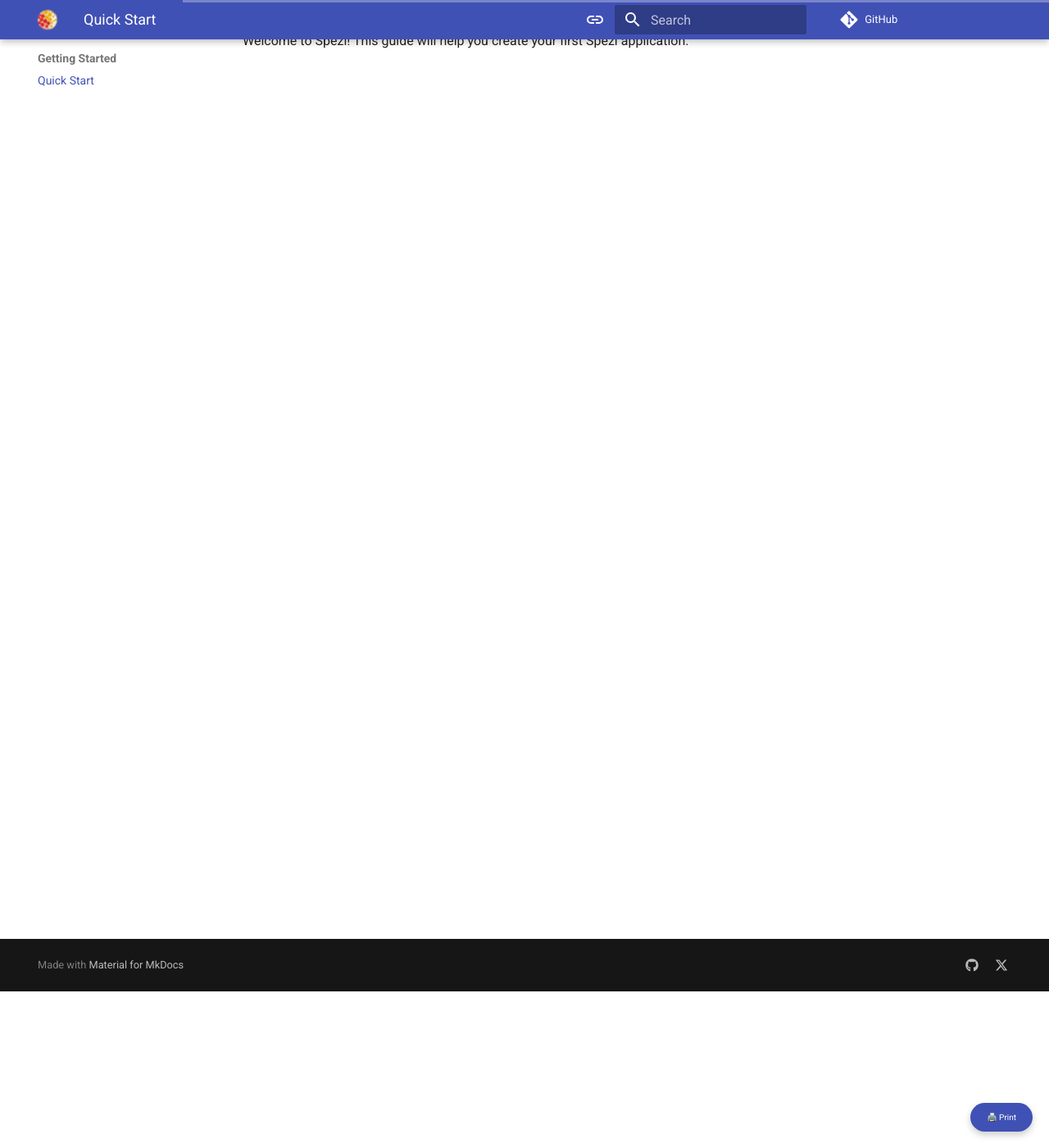
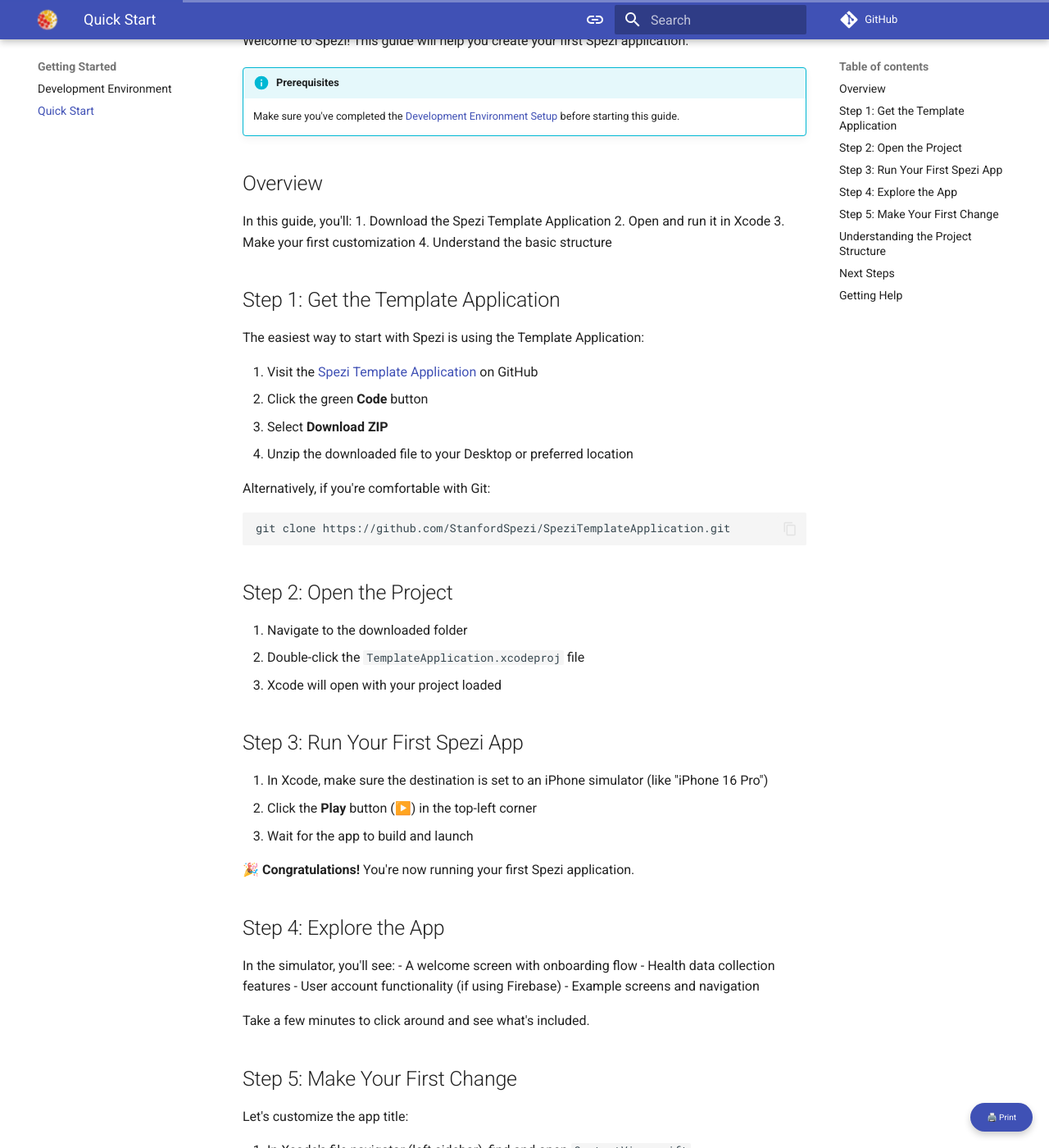
Before and after one commit to StanfordSpezi/learnspezi, an MkDocs documentation site: the page built from docs/getting-started/quick-start.md, in a window 1280 px wide and 1400 px high, scrolled down 191 px. Shown: the whole window at 82% size. Built offline with MkDocs 1.6.1 and Material for MkDocs 9.7.7, drawn with Linux system fonts in a browser that asks for light colours; comment, search, counter and statistics services are not loaded; some of the changed text lies outside the part shown.

Commit message:
Add comprehensive development environment setup guide
This adds a detailed development environment setup guide for new Spezi developers, covering:

- Complete macOS and Xcode installation with detailed explanations
- Development tools setup (Homebrew, Git LFS, Node.js, Firebase CLI)
- Two backend options: no backend (simple) vs local Firebase emulator (complete)
- Comprehensive testing instructions with troubleshooting
- Enhanced Quick Start guide that builds on the environment setup

The guide is written for complete beginners with step-by-step instructions, clear explanations of what each tool does, and extensive troubleshooting help.

````diff
--- a/docs/getting-started/quick-start.md
+++ b/docs/getting-started/quick-start.md
@@ -1,3 +1,85 @@
 # Quick Start Guide 🚀
 
 Welcome to Spezi! This guide will help you create your first Spezi application.
+
+!!! info "Prerequisites"
+    Make sure you've completed the [Development Environment Setup](development-environment.md) before starting this guide.
+
+## Overview
+
+In this guide, you'll:
+1. Download the Spezi Template Application
+2. Open and run it in Xcode
+3. Make your first customization
+4. Understand the basic structure
+
+## Step 1: Get the Template Application
+
+The easiest way to start with Spezi is using the Template Application:
+
+1. Visit the [Spezi Template Application](https://github.com/StanfordSpezi/SpeziTemplateApplication) on GitHub
+2. Click the green **Code** button
+3. Select **Download ZIP**
+4. Unzip the downloaded file to your Desktop or preferred location
+
+Alternatively, if you're comfortable with Git:
+```bash
+git clone https://github.com/StanfordSpezi/SpeziTemplateApplication.git
+```
+
+## Step 2: Open the Project
+
+1. Navigate to the downloaded folder
+2. Double-click the `TemplateApplication.xcodeproj` file
+3. Xcode will open with your project loaded
+
+## Step 3: Run Your First Spezi App
+
+1. In Xcode, make sure the destination is set to an iPhone simulator (like "iPhone 16 Pro")
+2. Click the **Play** button (▶️) in the top-left corner
+3. Wait for the app to build and launch
+
+🎉 **Congratulations!** You're now running your first Spezi application.
+
+## Step 4: Explore the App
+
+In the simulator, you'll see:
+- A welcome screen with onboarding flow
+- Health data collection features
+- User account functionality (if using Firebase)
+- Example screens and navigation
+
+Take a few minutes to click around and see what's included.
+
+## Step 5: Make Your First Change
+
+Let's customize the app title:
+
+1. In Xcode's file navigator (left sidebar), find and open `ContentView.swift`
+2. Look for text that says "Spezi Template Application"
+3. Change it to "My Health App" or whatever you prefer
+4. Run the app again to see your change
+
+## Understanding the Project Structure
+
+Your Spezi app has several key components:
+
+- **Views**: The screens users see (written in SwiftUI)
+- **Modules**: Spezi components that add functionality
+- **Configuration**: Settings for how modules work together
+- **Resources**: Images, colors, and other assets
+
+## Next Steps
+
+Now that you have a working Spezi app:
+
+- **Customize the interface**: Modify colors, text, and layout
+- **Add modules**: Explore available Spezi modules for new features
+- **Connect to cloud services**: Set up Firebase for data storage
+- **Follow tutorials**: Learn specific development techniques
+
+## Getting Help
+
+- Check the [Core Concepts](../core-concepts/overview.md) for deeper understanding
+- Browse [Modules](../modules/overview.md) to see what's available
+- Visit the [Spezi GitHub](https://github.com/StanfordSpezi) for examples and documentation
--- a/mkdocs.yml
+++ b/mkdocs.yml
@@ -75,6 +75,7 @@ plugins:
 nav:
   - Home: index.md
   - Getting Started:
+    - Development Environment: getting-started/development-environment.md
     - Quick Start: getting-started/quick-start.md
   - Core Concepts:
     - Overview: core-concepts/overview.md
````
Also changed, not shown: docs/getting-started/development-environment.md (added, +436 -0 lines).
